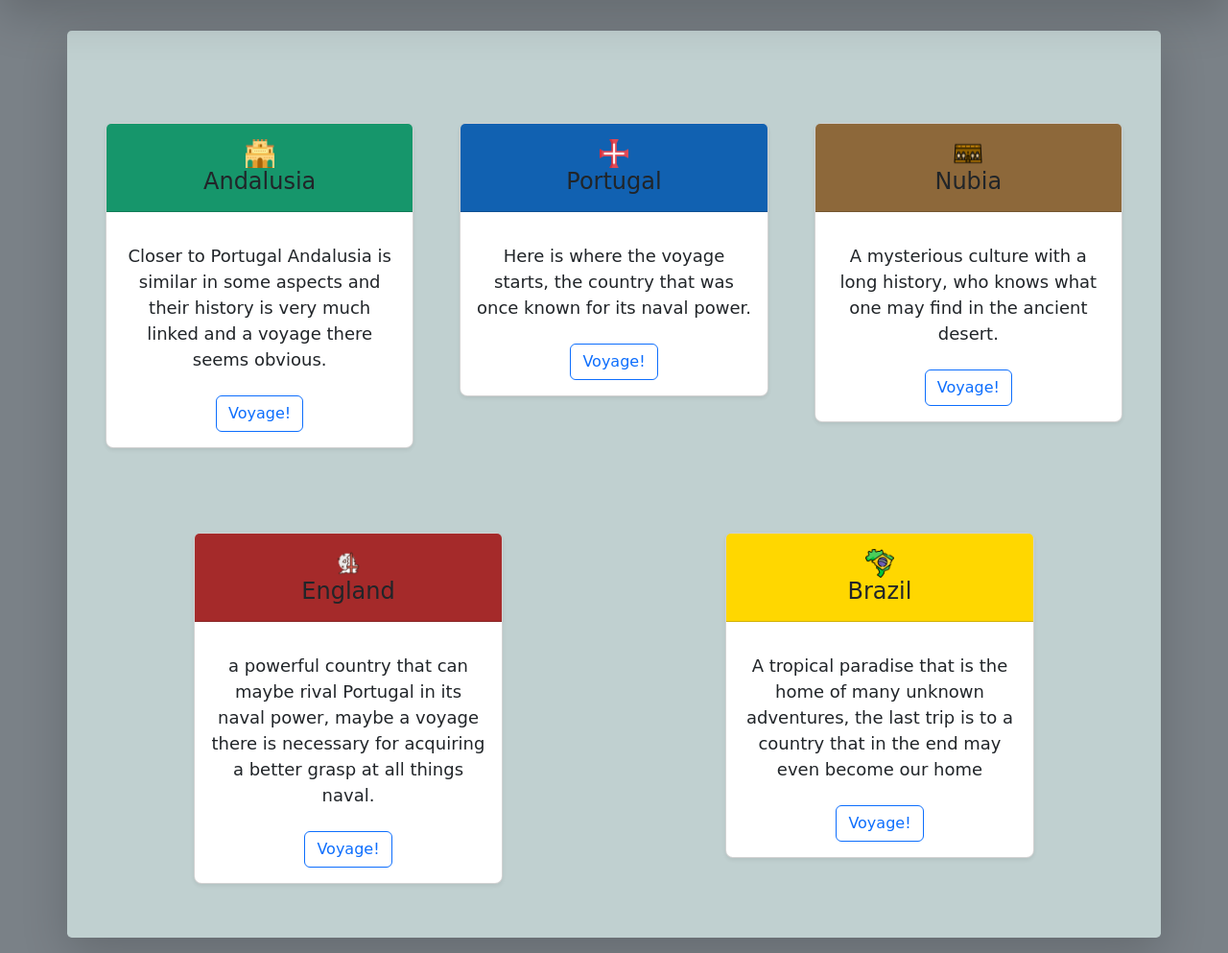
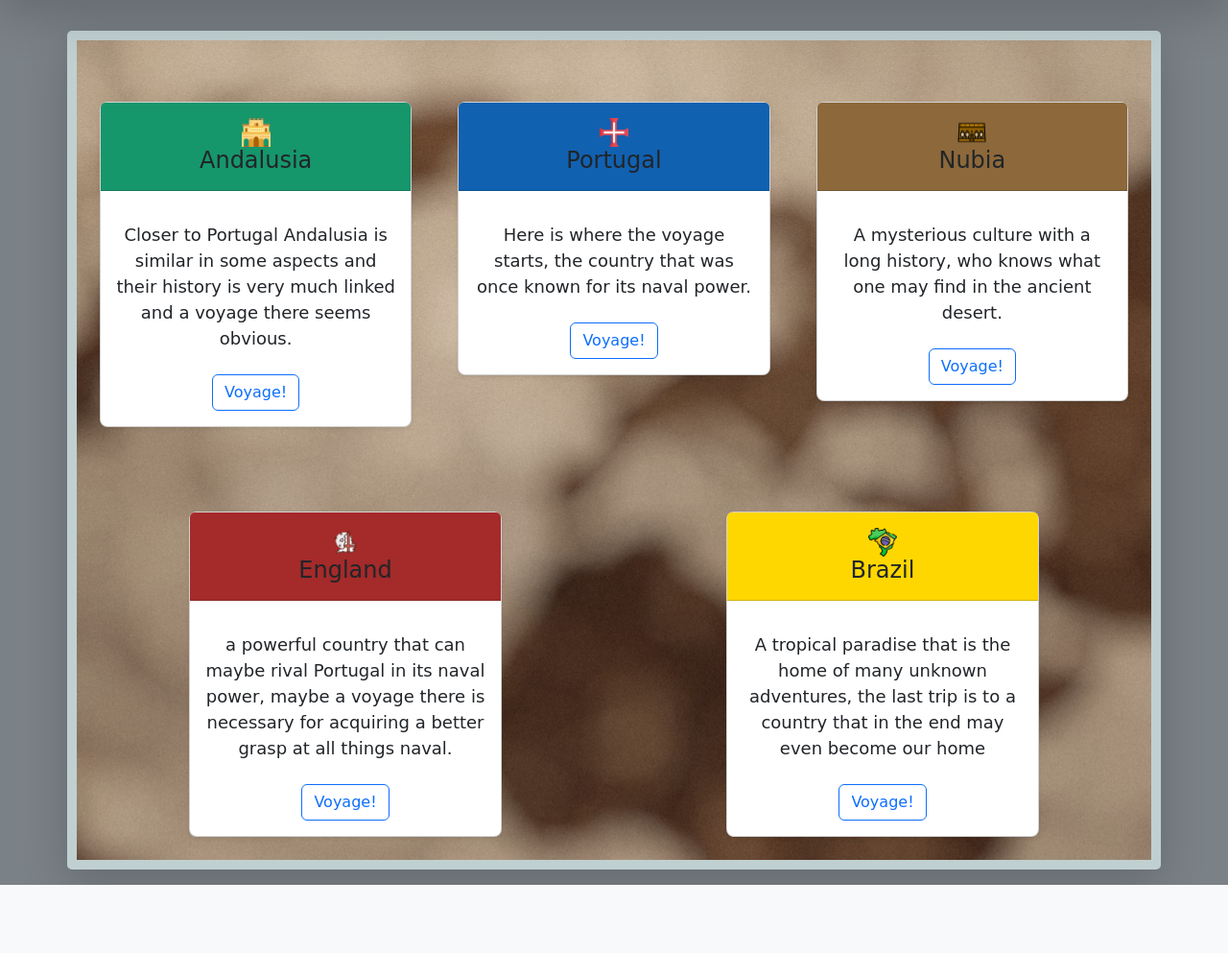
Before and after one commit to Augusto-Sant/galleon-project, a Django app: page /voyages/ in a window 1280 px wide. Shown: the part 81-1074 px from the top of the page at 96% size. After the commit the page ends 1003 px from the top, so only its background shows below. Run offline with Django 4.2, Linux system fonts and the light colour scheme; some web fonts are replaced.

Commit message:
fix for css

```diff
--- a/toolmanager/static/css/toolmanager.css
+++ b/toolmanager/static/css/toolmanager.css
@@ -22,7 +22,6 @@
 }
 .back_ground{
     background: url("/static/img/world-map.jpg") 40% 0 no-repeat fixed;
-    background-size: 100% auto;
-    height: 100px;
-    width: 100px;
+    border: solid #c0d0d0 10px;
+    border-radius: 5px;
 }
--- a/toolmanager/templates/toolmanager/index.html
+++ b/toolmanager/templates/toolmanager/index.html
@@ -12,7 +12,7 @@
     <title>tool</title>
 </head>
 <body>
-    <div class="jumbotron row row-cols-1 row-cols-md-3 mb-3 text-center shadow-lg">
+    <div class="back_ground row row-cols-1 row-cols-md-3 mb-3 text-center shadow-lg">
     <!-- andalusia -->
     <div class="andalusia-card container text-center">
         <div class="newfont container">
```
